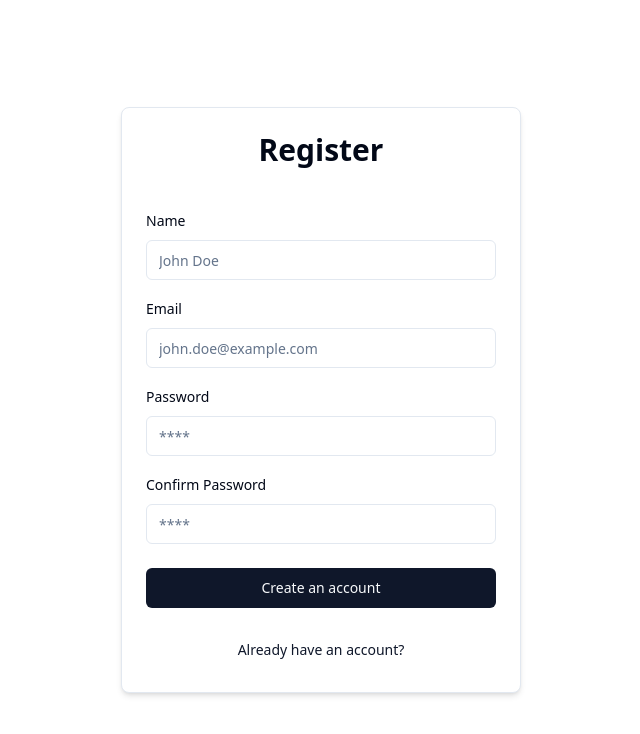
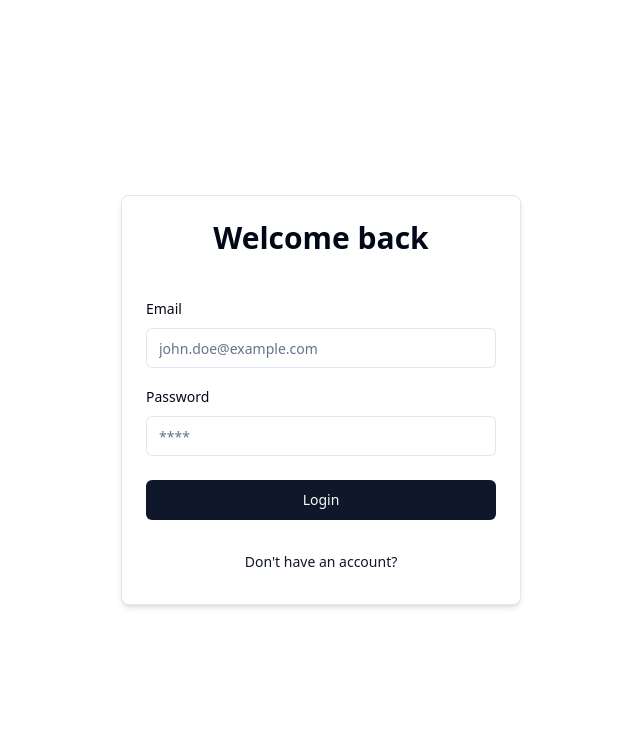
Before and after one commit to teoMarinov/ABCFurniture, a React (Vite) app in the folder client/: page /login in a window 1280 px wide. Shown: the top 734 px of the page, without its empty margins (319-959 px from the left). Built offline with nearby package versions, Linux system fonts and the light colour scheme; the HTML template or start-up script is replaced by a standard one.

Commit message:
create login form

```diff
--- a/client/src/App.tsx
+++ b/client/src/App.tsx
@@ -5,6 +5,8 @@ import { Label } from "./components/ui/label";
 import { Input } from "./components/ui/input";
 import { Routes, Route } from "react-router-dom";
 import Register from "./components/auth/Register";
+import Login from "./components/auth/Login";
+
 export default function Home() {
   const [formInfo, setFormInfo] = useState({ username: "", password: "" });
 
@@ -22,7 +24,7 @@ export default function Home() {
     <div className="h-screen w-screen">
       <Routes>
         <Route path="/register" element={<Register />} />
-        <Route path="/login" element={<Register />} />
+        <Route path="/login" element={<Login />} />
       </Routes>
     </div>
   );
--- /dev/null
+++ b/client/src/components/auth/Login.tsx
@@ -0,0 +1,105 @@
+/* eslint-disable @typescript-eslint/no-unused-vars */
+import * as z from "zod";
+import { useState, useTransition } from "react";
+import { useForm } from "react-hook-form";
+import { zodResolver } from "@hookform/resolvers/zod";
+import { LoginSchema } from "../../schemas";
+
+import { Input } from "../ui/input";
+import {
+  Form,
+  FormControl,
+  FormField,
+  FormItem,
+  FormLabel,
+  FormMessage,
+} from "@/components/ui/form";
+
+import CardWrapper from "./CardWrapper";
+import { Button } from "../ui/button";
+import axios from "axios";
+
+const Login = () => {
+  const [error, setError] = useState<string | undefined>("");
+  const [success, setSuccess] = useState<string | undefined>("");
+
+  const [isPending, startTransition] = useTransition();
+  const form = useForm<z.infer<typeof LoginSchema>>({
+    resolver: zodResolver(LoginSchema),
+    defaultValues: {
+      email: "",
+      password: "",
+    },
+  });
+
+  const onSubmit = (values: z.infer<typeof LoginSchema>) => {
+    setError("");
+    setSuccess("");
+
+    startTransition(() => {
+      axios
+        .post("http://localhost:8080/auth/login", values)
+        .then((response: any) => {
+          console.log(response);
+        });
+    });
+  };
+
+  return (
+    <div className="w-full h-full flex justify-center items-center">
+      <CardWrapper
+        headerLabel="Welcome back"
+        linkTo="/register"
+        backButtonLabel="Don't have an account?"
+      >
+        <Form {...form}>
+          <form onSubmit={form.handleSubmit(onSubmit)} className="space-y-6">
+            <div className="space-y-4">
+              <FormField
+                control={form.control}
+                name="email"
+                render={({ field }) => (
+                  <FormItem>
+                    <FormLabel>Email</FormLabel>
+                    <FormControl>
+                      <Input
+                        {...field}
+                        disabled={isPending}
+                        placeholder="john.doe@example.com"
+                        type="email"
+                      />
+                    </FormControl>
+                    <FormMessage />
+                  </FormItem>
+                )}
+              />
+              <FormField
+                control={form.control}
+                name="password"
+                render={({ field }) => (
+                  <FormItem>
+                    <FormLabel>Password</FormLabel>
+                    <FormControl>
+                      <Input
+                        {...field}
+                        disabled={isPending}
+                        placeholder="****"
+                        type="password"
+                      />
+                    </FormControl>
+                    <FormMessage />
+                  </FormItem>
+                )}
+              />
+            </div>
+            <Button disabled={isPending} type="submit" className="w-full">
+              Login
+            </Button>
+          </form>
+        </Form>
+      </CardWrapper>
+    </div>
+  );
+};
+
+export default Login;
```
